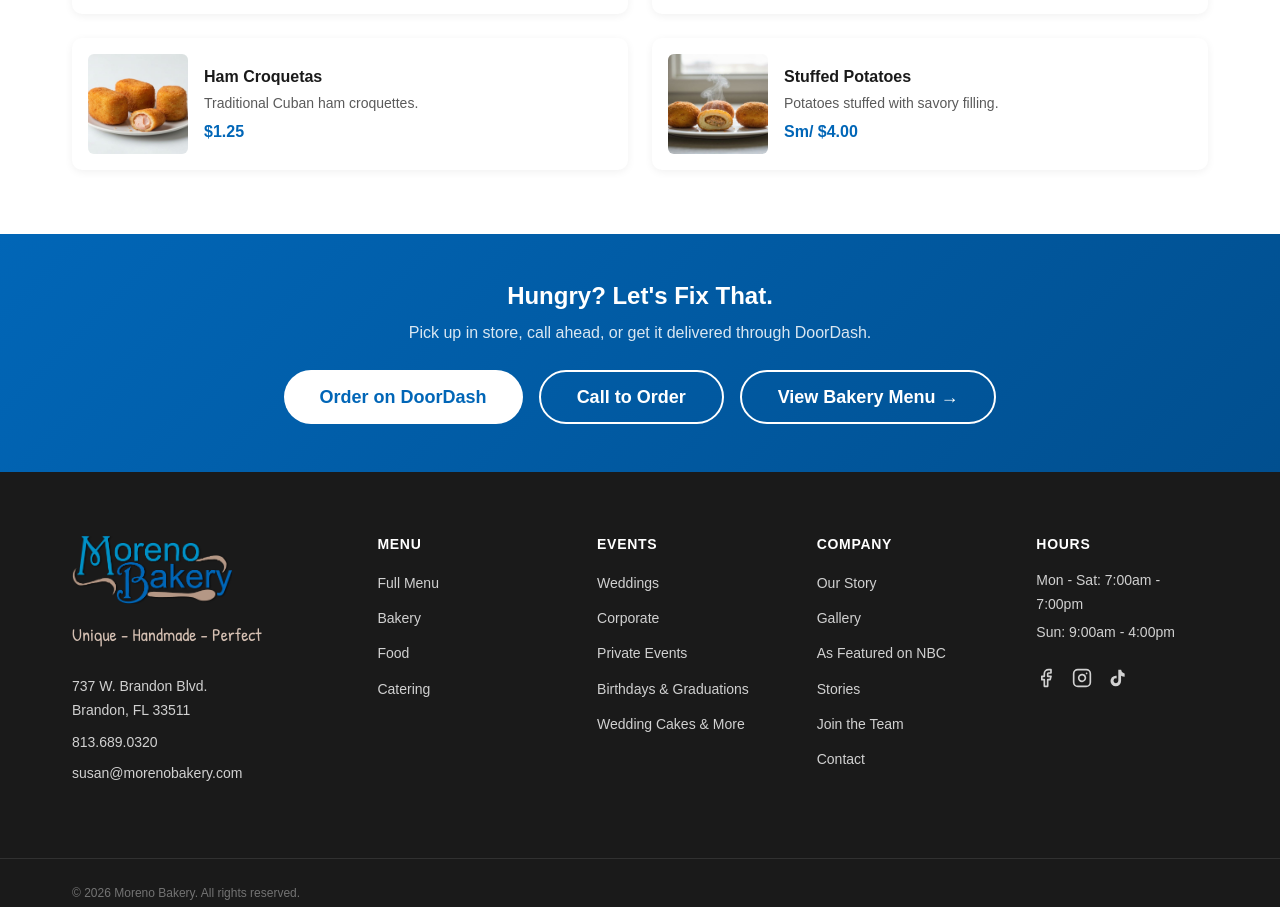
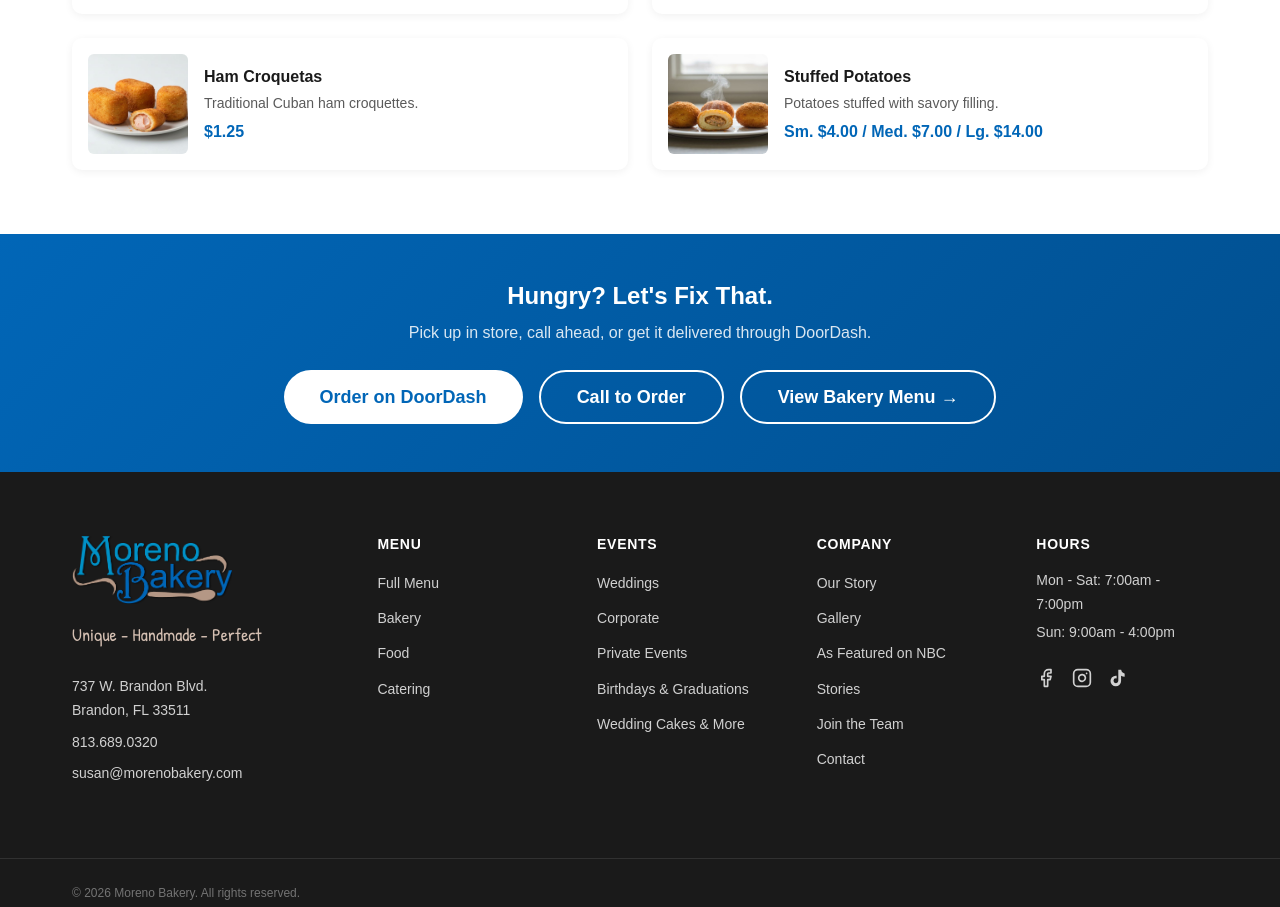
Before and after one commit to webeducationservices-oss/moreno-bakery, a Next.js app: page /menu/food in a window 1280 px wide. Shown: the part 7451-8358 px from the top of the page. Built offline with nearby package versions, Linux system fonts and the light colour scheme; a web font is replaced by a local one.

Commit message:
Wizard edit: app/data/menu.js

```diff
--- a/app/data/menu.js
+++ b/app/data/menu.js
@@ -458,7 +458,7 @@ export const FOOD_CATEGORIES = [
       { name: "Meat Pies", price: "$3.50", description: "Savory meat-filled pastry pies.", image: "/images/food/moreno-bakery-meat-pie.jpg" },
       { name: "Deviled Crabs", price: "$4.00", description: "Classic Tampa-style deviled crab croquettes.", image: "/images/food/moreno-bakery-deviled-crabs.jpg" },
       { name: "Ham Croquetas", price: "$1.25", description: "Traditional Cuban ham croquettes.", image: "/images/food/moreno-bakery-ham-croquetas.jpg" },
-      { name: "Stuffed Potatoes", price: "Sm/ $4.00 ", description: "Potatoes stuffed with savory filling.", image: "/images/food/moreno-bakery-stuffed-potatoes.jpg" },
+      { name: "Stuffed Potatoes", price: "Sm. $4.00 / Med. $7.00 / Lg. $14.00", description: "Potatoes stuffed with savory filling.", image: "/images/food/moreno-bakery-stuffed-potatoes.jpg" },
     ],
   },
 ];
```
